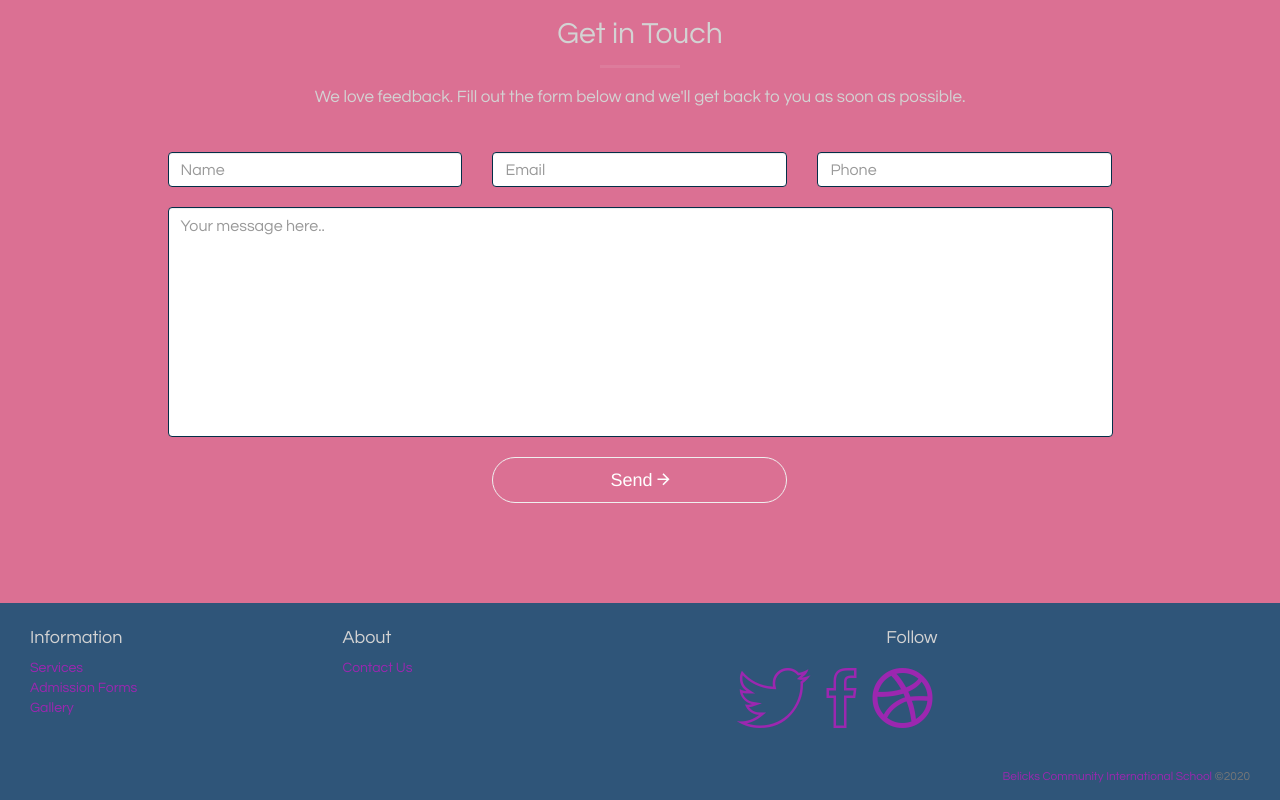
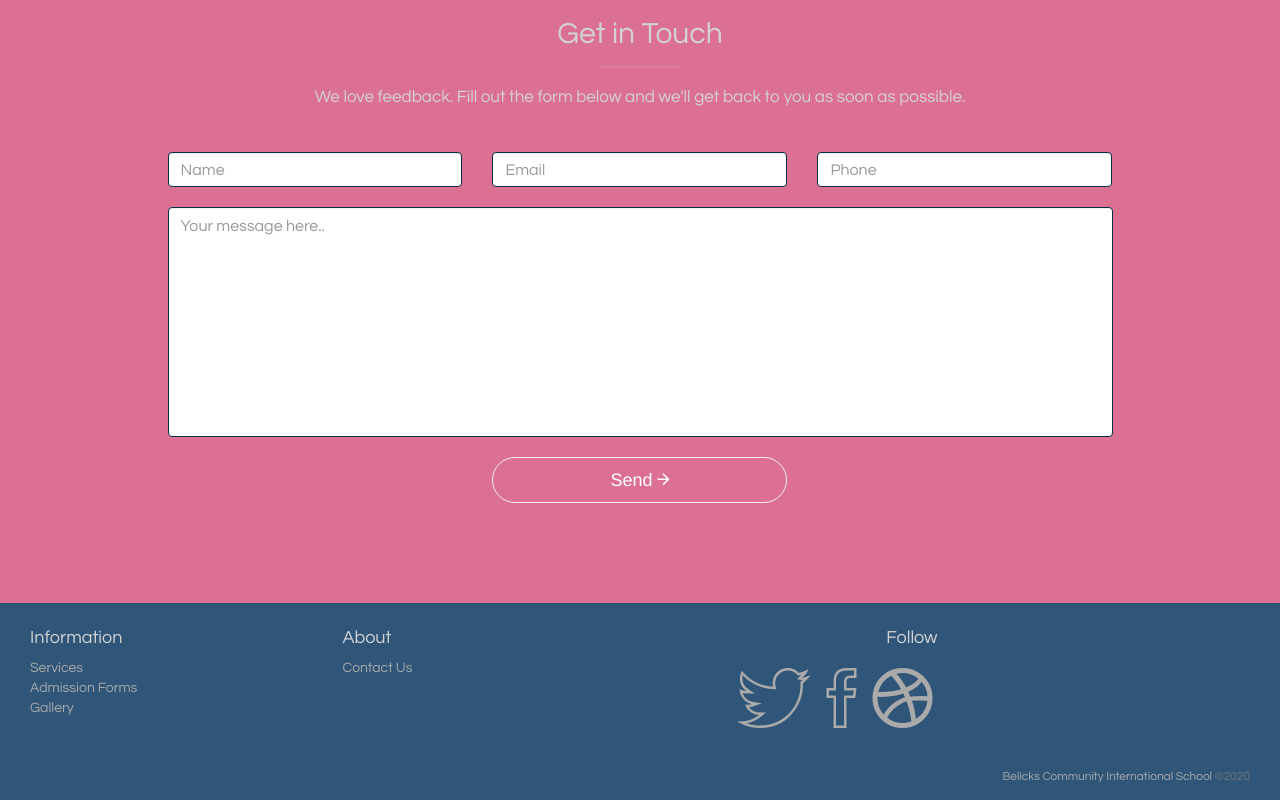
Before and after one commit to jbdanquah2/belicks, a plain HTML site: page index.html in a window 1280 px wide. Shown: the part 3312-4112 px from the top of the page. Drawn offline with Linux system fonts and the light colour scheme; files whose address does not match are found by name.

Commit message:
chng footer nav color

```diff
--- a/css/styles.css
+++ b/css/styles.css
@@ -573,3 +573,7 @@ aside {
     float: right;
     display: inline;
 }
+
+ul li a, #copyright a {
+    color: #aaa;
+}
--- a/index.html
+++ b/index.html
@@ -241,8 +241,6 @@
                          <button id="downloadPdf" data-toggle="modal" data-target="#downloadModal"  type="button"  class="btn btn-primary btn-block btn-xl">
                             Download Admission Forms
                         </button>
-
-
                 </div>
             </div>
             <br>
@@ -255,7 +253,7 @@
                 <div class="container">
                     <div class="media-left media-middle">
                     <a href="#">
-                      <img id="owner" width="150" height="150" class="media-object" src="assets/17.jpeg" alt="Proprietor">
+                      <img title="Proprietor" id="owner" width="150" height="150" class="media-object" src="assets/17.jpeg" alt="Proprietor">
                     </a>
                 </div>
                 <div id="prMsg" class="media-body">
@@ -349,7 +347,7 @@
                 </div>
             </div>
             <br/>
-            <span class="pull-right text-muted small"><a href="http://www.bootstrapzero.com">Belicks Community International School</a> ©2020</span>
+            <span id="copyright" class="pull-right text-muted small"><a href="http://belickscis.com">Belicks Community International School</a> ©2020</span>
         </div>
     </footer>
     <div id="galleryModal" class="modal fade" tabindex="-1" role="dialog" aria-hidden="true">
```
